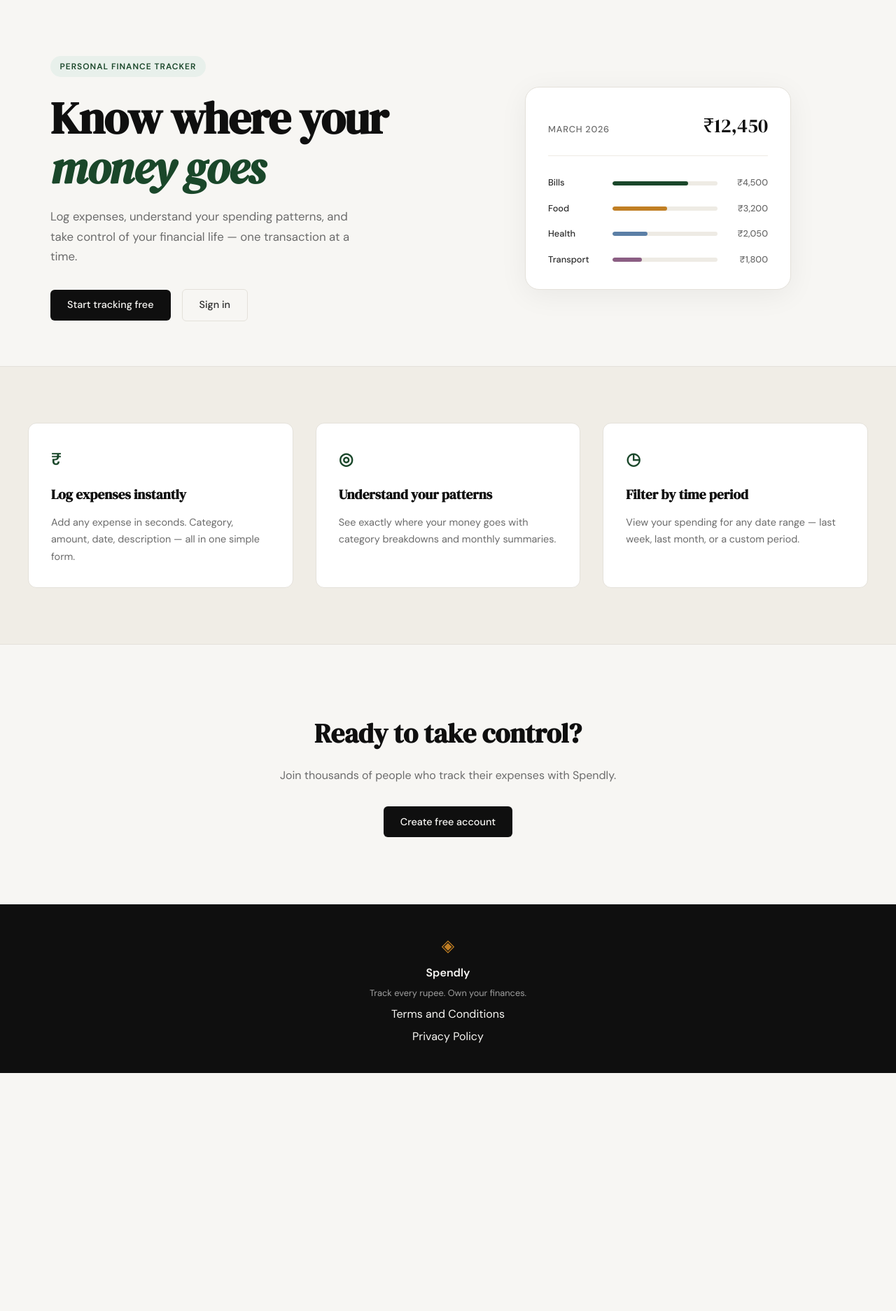
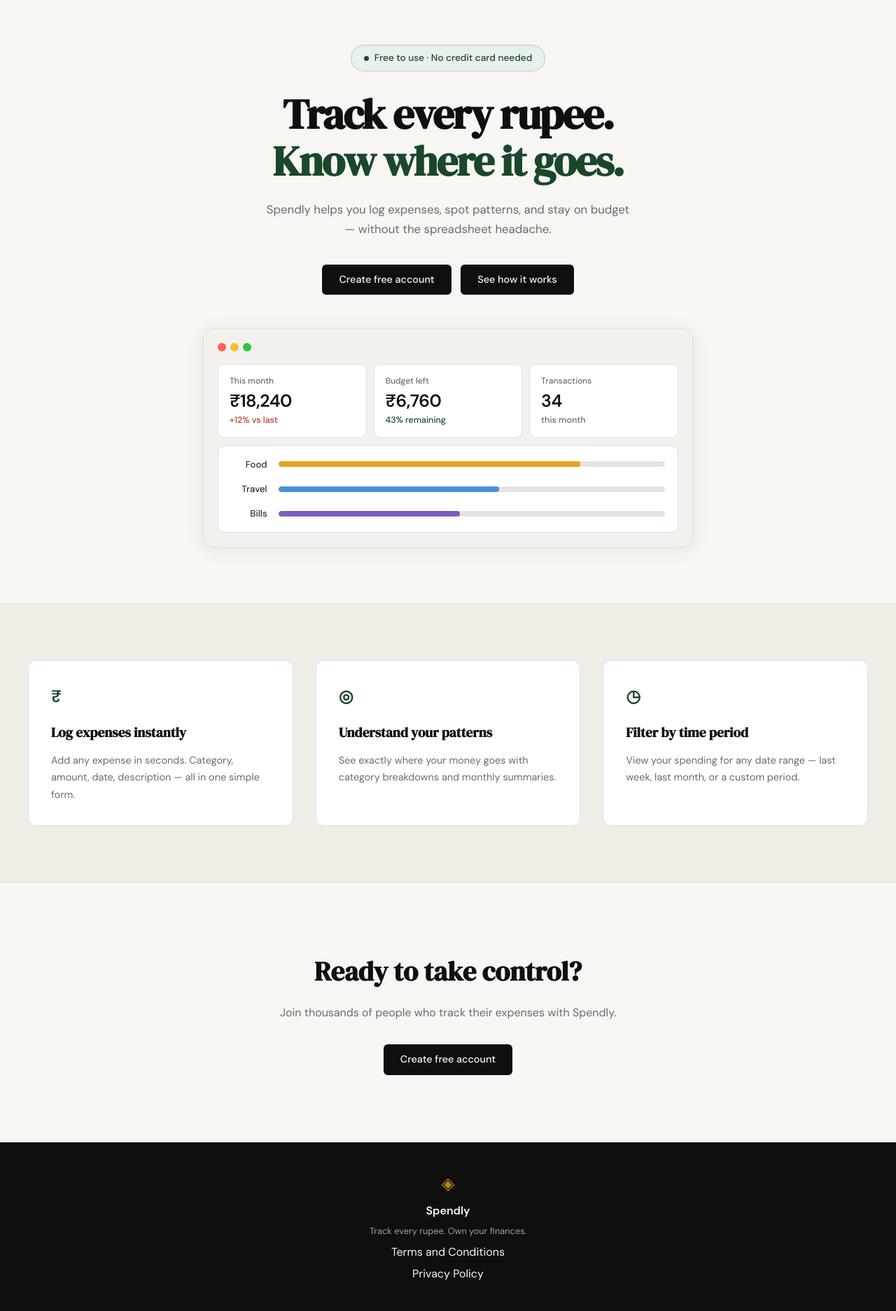
Before and after one commit to chanhum/spendly, a Flask app: page / in a window 1280 px wide. Shown: the part 61-1934 px from the top of the page at 70% size. Before the commit the page ends 1594 px from the top, so only its background shows below. Run offline with Flask 3, Linux system fonts and the light colour scheme.

Commit message:
landing: add youtube modal on see how it works click

```diff
--- /dev/null
+++ b/static/css/landing.css
@@ -0,0 +1,266 @@
+/* ------------------------------------------------------------------ */
+/* Hero — centered single-column layout                                */
+/* ------------------------------------------------------------------ */
+
+.hero {
+    display: flex !important;
+    flex-direction: column;
+    align-items: center;
+    text-align: center;
+    padding: 4rem 2rem 5rem;
+    max-width: 860px;
+    margin: 0 auto;
+    gap: 3rem;
+}
+
+.hero-inner {
+    display: flex;
+    flex-direction: column;
+    align-items: center;
+}
+
+/* Badge */
+.hero-badge {
+    display: inline-flex;
+    align-items: center;
+    gap: 0.5rem;
+    background: var(--accent-light);
+    color: var(--accent);
+    font-size: 0.85rem;
+    font-weight: 500;
+    letter-spacing: normal;
+    text-transform: none;
+    padding: 0.45rem 1.1rem;
+    border-radius: 999px;
+    border: 1px solid rgba(26, 71, 42, 0.2);
+    margin-bottom: 1.75rem;
+}
+
+.hero-badge-dot {
+    width: 7px;
+    height: 7px;
+    background: var(--accent);
+    border-radius: 50%;
+    flex-shrink: 0;
+}
+
+/* Title */
+.hero-title {
+    font-size: clamp(2.6rem, 5.5vw, 3.75rem);
+    line-height: 1.12;
+    letter-spacing: -0.03em;
+    margin-bottom: 1.25rem;
+}
+
+.hero-title-accent {
+    color: var(--accent);
+    font-style: normal;
+}
+
+/* Subtitle */
+.hero-subtitle {
+    max-width: 520px;
+    font-size: 1.05rem;
+    color: var(--ink-muted);
+    line-height: 1.7;
+    margin-bottom: 2.25rem;
+}
+
+/* Both CTA buttons use btn-primary dark style */
+.hero-actions {
+    gap: 0.85rem;
+}
+
+/* Mock browser window */
+.hero-visual {
+    width: 100%;
+    max-width: 700px;
+    display: flex !important;
+    justify-content: stretch;
+}
+
+.mock-browser {
+    width: 100%;
+    background: #f2f1ee;
+    border-radius: 14px;
+    padding: 1.25rem 1.25rem 1.25rem;
+    border: 1px solid var(--border);
+    box-shadow: 0 4px 28px rgba(0, 0, 0, 0.07);
+}
+
+/* Traffic lights */
+.mock-traffic-lights {
+    display: flex;
+    gap: 6px;
+    margin-bottom: 1.1rem;
+}
+
+.tl {
+    width: 12px;
+    height: 12px;
+    border-radius: 50%;
+}
+
+.tl-red    { background: #ff5f57; }
+.tl-yellow { background: #febc2e; }
+.tl-green  { background: #28c840; }
+
+/* Stat cards row */
+.mock-stats-row {
+    display: grid;
+    grid-template-columns: repeat(3, 1fr);
+    gap: 0.6rem;
+    margin-bottom: 0.6rem;
+}
+
+.mock-stat-card {
+    background: #ffffff;
+    border: 1px solid var(--border);
+    border-radius: 10px;
+    padding: 0.9rem 1rem;
+    text-align: left;
+    display: flex;
+    flex-direction: column;
+    gap: 0.2rem;
+}
+
+.stat-label {
+    font-size: 0.75rem;
+    color: var(--ink-muted);
+    font-weight: 500;
+}
+
+.stat-value {
+    font-size: 1.55rem;
+    font-weight: 700;
+    color: var(--ink);
+    line-height: 1.2;
+    font-family: var(--font-body);
+    letter-spacing: -0.02em;
+}
+
+.stat-sub {
+    font-size: 0.78rem;
+    font-weight: 500;
+}
+
+.stat-sub.negative { color: #c0392b; }
+.stat-sub.positive { color: var(--accent); }
+.stat-sub.muted    { color: var(--ink-muted); }
+
+/* Category bars section */
+.mock-cat-section {
+    background: #ffffff;
+    border: 1px solid var(--border);
+    border-radius: 10px;
+    padding: 1rem 1.1rem;
+    display: flex;
+    flex-direction: column;
+    gap: 0.9rem;
+}
+
+.mock-cat-row {
+    display: grid;
+    grid-template-columns: 52px 1fr;
+    align-items: center;
+    gap: 1rem;
+}
+
+.cat-label {
+    font-size: 0.82rem;
+    font-weight: 500;
+    color: var(--ink-soft);
+    text-align: right;
+}
+
+.cat-track {
+    height: 8px;
+    background: #e6e4df;
+    border-radius: 999px;
+    overflow: hidden;
+}
+
+.cat-fill {
+    height: 100%;
+    border-radius: 999px;
+}
+
+.cat-food   { background: #e8a020; }
+.cat-travel { background: #4a90d9; }
+.cat-bills  { background: #7c5cbf; }
+
+/* ------------------------------------------------------------------ */
+/* Video modal                                                         */
+/* ------------------------------------------------------------------ */
+
+.modal-overlay {
+    display: none;
+    position: fixed;
+    inset: 0;
+    background: rgba(0, 0, 0, 0.78);
+    z-index: 500;
+    align-items: center;
+    justify-content: center;
+    padding: 2rem;
+}
+
+.modal-overlay.is-open {
+    display: flex;
+}
+
+.modal-box {
+    position: relative;
+    width: 100%;
+    max-width: 820px;
+}
+
+.modal-close {
+    position: absolute;
+    top: -2.25rem;
+    right: 0;
+    background: none;
+    border: none;
+    color: rgba(255, 255, 255, 0.75);
+    font-size: 1.25rem;
+    cursor: pointer;
+    padding: 0.25rem 0.5rem;
+    line-height: 1;
+    transition: color 0.15s;
+}
+
+.modal-close:hover {
+    color: #ffffff;
+}
+
+.modal-video {
+    position: relative;
+    width: 100%;
+    padding-top: 56.25%;
+    background: #000;
+    border-radius: var(--radius-md);
+    overflow: hidden;
+}
+
+.modal-video iframe {
+    position: absolute;
+    inset: 0;
+    width: 100%;
+    height: 100%;
+    border: none;
+}
+
+/* ------------------------------------------------------------------ */
+/* Responsive                                                          */
+/* ------------------------------------------------------------------ */
+
+@media (max-width: 900px) {
+    .hero-visual {
+        display: flex !important;
+    }
+}
+
+@media (max-width: 600px) {
+    .mock-stats-row {
+        grid-template-columns: 1fr;
+    }
+}
--- a/templates/landing.html
+++ b/templates/landing.html
@@ -1,60 +1,74 @@
 {% extends "base.html" %}
 
 {% block title %}Spendly — Track Every Rupee{% endblock %}
+
+{% block head %}
+<link rel="stylesheet" href="{{ url_for('static', filename='css/landing.css') }}">
+{% endblock %}
 
 {% block content %}
 
 <section class="hero">
     <div class="hero-inner">
-        <div class="hero-badge">Personal Finance Tracker</div>
+        <div class="hero-badge">
+            <span class="hero-badge-dot"></span>
+            Free to use · No credit card needed
+        </div>
         <h1 class="hero-title">
-            Know where your<br>
-            <em>money goes</em>
+            Track every rupee.<br>
+            <span class="hero-title-accent">Know where it goes.</span>
         </h1>
         <p class="hero-subtitle">
-            Log expenses, understand your spending patterns,
-            and take control of your financial life —
-            one transaction at a time.
+            Spendly helps you log expenses, spot patterns, and stay
+            on budget — without the spreadsheet headache.
         </p>
         <div class="hero-actions">
-            <a href="{{ url_for('register') }}" class="btn-primary">Start tracking free</a>
-            <a href="{{ url_for('login') }}" class="btn-ghost">Sign in</a>
+            <a href="{{ url_for('register') }}" class="btn-primary">Create free account</a>
+            <a href="#" class="btn-primary" id="seeHowBtn">See how it works</a>
         </div>
     </div>
     <div class="hero-visual">
-        <div class="mock-card">
-            <div class="mock-card-header">
-                <span class="mock-label">March 2026</span>
-                <span class="mock-total">₹12,450</span>
+        <div class="mock-browser">
+            <div class="mock-traffic-lights">
+                <span class="tl tl-red"></span>
+                <span class="tl tl-yellow"></span>
+                <span class="tl tl-green"></span>
             </div>
-            <div class="mock-bars">
-                <div class="mock-bar-row">
-                    <span class="mock-cat">Bills</span>
-                    <div class="mock-bar-track">
-                        <div class="mock-bar" style="width: 72%"></div>
+            <div class="mock-stats-row">
+                <div class="mock-stat-card">
+                    <span class="stat-label">This month</span>
+                    <span class="stat-value">₹18,240</span>
+                    <span class="stat-sub negative">+12% vs last</span>
+                </div>
+                <div class="mock-stat-card">
+                    <span class="stat-label">Budget left</span>
+                    <span class="stat-value">₹6,760</span>
+                    <span class="stat-sub positive">43% remaining</span>
+                </div>
+                <div class="mock-stat-card">
+                    <span class="stat-label">Transactions</span>
+                    <span class="stat-value">34</span>
+                    <span class="stat-sub muted">this month</span>
+                </div>
+            </div>
+            <div class="mock-cat-section">
+                <div class="mock-cat-row">
+                    <span class="cat-label">Food</span>
+                    <div class="cat-track">
+                        <div class="cat-fill cat-food" style="width: 78%"></div>
                     </div>
-                    <span class="mock-amt">₹4,500</span>
                 </div>
-                <div class="mock-bar-row">
-                    <span class="mock-cat">Food</span>
-                    <div class="mock-bar-track">
-                        <div class="mock-bar mock-bar-2" style="width: 52%"></div>
+                <div class="mock-cat-row">
+                    <span class="cat-label">Travel</span>
+                    <div class="cat-track">
+                        <div class="cat-fill cat-travel" style="width: 57%"></div>
                     </div>
-                    <span class="mock-amt">₹3,200</span>
                 </div>
-                <div class="mock-bar-row">
-                    <span class="mock-cat">Health</span>
-                    <div class="mock-bar-track">
-                        <div class="mock-bar mock-bar-3" style="width: 33%"></div>
+                <div class="mock-cat-row">
+                    <span class="cat-label">Bills</span>
+                    <div class="cat-track">
+                        <div class="cat-fill cat-bills" style="width: 47%"></div>
                     </div>
-                    <span class="mock-amt">₹2,050</span>
-                </div>
-                <div class="mock-bar-row">
-                    <span class="mock-cat">Transport</span>
-                    <div class="mock-bar-track">
-                        <div class="mock-bar mock-bar-4" style="width: 28%"></div>
-                    </div>
-                    <span class="mock-amt">₹1,800</span>
                 </div>
             </div>
         </div>
@@ -89,4 +103,56 @@
     </div>
 </section>
 
+<!-- Video modal -->
+<div class="modal-overlay" id="videoModal">
+    <div class="modal-box">
+        <button class="modal-close" id="modalClose" aria-label="Close">&#x2715;</button>
+        <div class="modal-video">
+            <iframe id="videoFrame"
+                data-src="https://www.youtube.com/embed/dQw4w9WgXcQ"
+                frameborder="0"
+                allow="accelerometer; autoplay; clipboard-write; encrypted-media; gyroscope; picture-in-picture"
+                allowfullscreen>
+            </iframe>
+        </div>
+    </div>
+</div>
+
 {% endblock %}
+
+{% block scripts %}
+<script>
+    const modal    = document.getElementById('videoModal');
+    const iframe   = document.getElementById('videoFrame');
+    const openBtn  = document.getElementById('seeHowBtn');
+    const closeBtn = document.getElementById('modalClose');
+    const videoSrc = iframe.dataset.src;
+
+    function openModal() {
+        iframe.src = videoSrc;
+        modal.classList.add('is-open');
+        document.body.style.overflow = 'hidden';
+    }
+
+    function closeModal() {
+        iframe.src = '';
+        modal.classList.remove('is-open');
+        document.body.style.overflow = '';
+    }
+
+    openBtn.addEventListener('click', function (e) {
+        e.preventDefault();
+        openModal();
+    });
+
+    closeBtn.addEventListener('click', closeModal);
+
+    modal.addEventListener('click', function (e) {
+        if (e.target === modal) closeModal();
+    });
+
+    document.addEventListener('keydown', function (e) {
+        if (e.key === 'Escape') closeModal();
+    });
+</script>
+{% endblock %}
```
